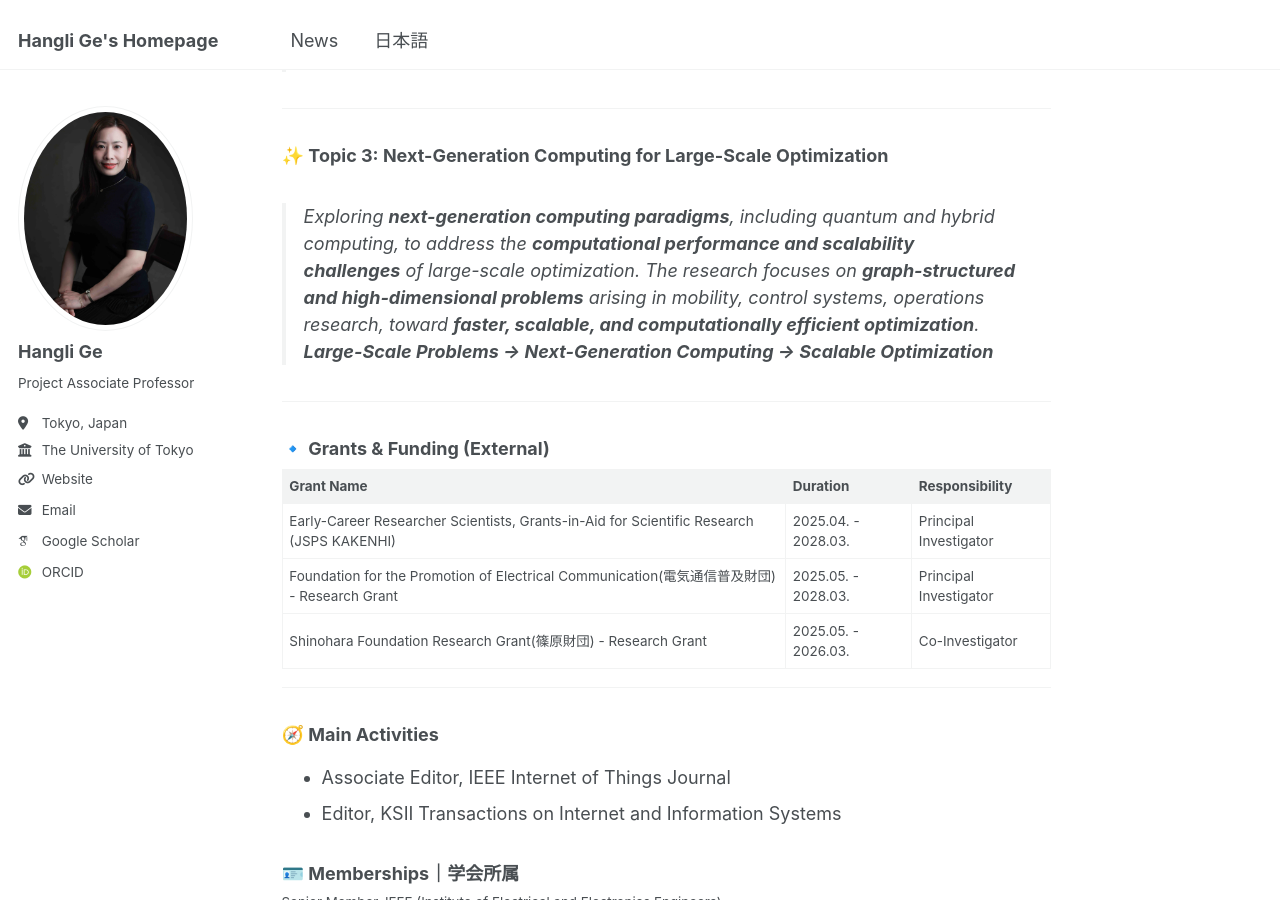
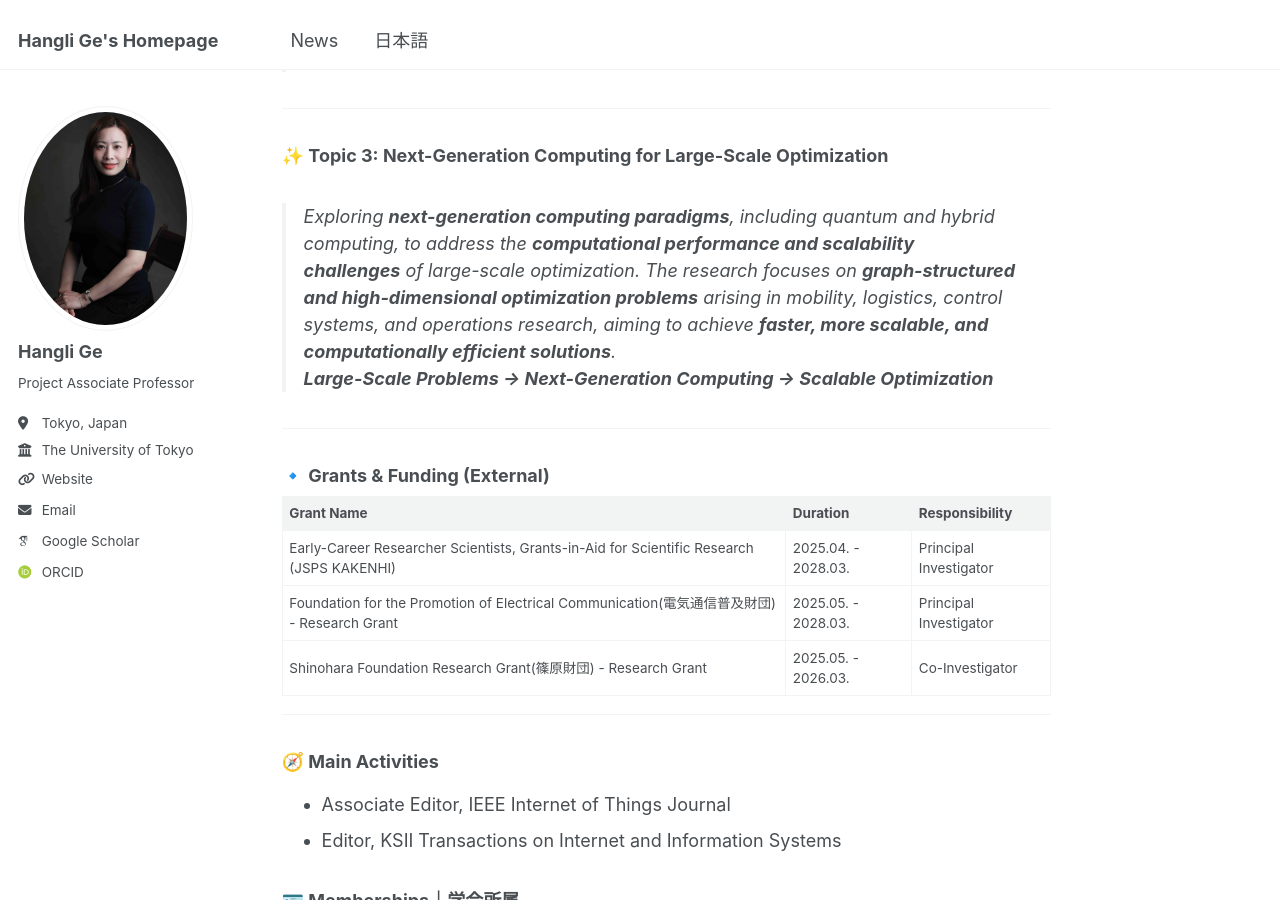
Before and after one commit to christie888/christie888.github.io, a Jekyll site: the page built from _pages/about.md, in a window 1280 px wide and 900 px high, scrolled down 1130 px. Built offline with Jekyll 4.4.1, drawn with Linux system fonts in a browser that asks for light colours; some web fonts are replaced.

Commit message:
Update about.md

```diff
--- a/_pages/about.md
+++ b/_pages/about.md
@@ -21,20 +21,18 @@
 ## 🔬 Research Topics
 
 ### ✨ Topic 1: Cyber-Physical Big-Data-Driven Traffic & Mobility Systems
-
 > Integrating heterogeneous **cyber-physical spatial data**, from physical-world observations (e.g., sensors, traffic, human mobility, and weather) to cyberspace data (e.g., reservation records, route/POI search records, and event calendars), for **traffic and mobility prediction, congestion forecasting, demand estimation, and proactive optimization**. The goal is to transform urban mobility management from **reactive responses to predictive and proactive decision-making**. <br> **Cyber-Physical Data → Prediction → Proactive Decision-Making**
 
 ---
 
 ### ✨ Topic 2: Complex Dynamic Systems for Urban Resilience
-
 > Modeling cities as **complex adaptive systems** using computational approaches such as **agent-based modeling and digital twins** to analyze urban dynamics, assess resilience, and simulate responses to disruptions. The goal is to support **robust urban planning, risk management, and resilient decision-making under uncertainty**. <br> **Urban Dynamics → Simulation → Resilience**
 
 ---
 
 ### ✨ Topic 3: Next-Generation Computing for Large-Scale Optimization
-
-> Exploring **next-generation computing paradigms**, including quantum and hybrid computing, to address the **computational performance and scalability challenges** of large-scale optimization. The research focuses on **graph-structured and high-dimensional problems** arising in mobility, control systems, operations research, toward **faster, scalable, and computationally efficient optimization**.<br> **Large-Scale Problems → Next-Generation Computing → Scalable Optimization**
+> Exploring **next-generation computing paradigms**, including quantum and hybrid computing, to address the **computational performance and scalability challenges** of large-scale optimization. The research focuses on **graph-structured and high-dimensional optimization problems** arising in mobility, logistics, control systems, and operations research, aiming to achieve **faster, more scalable, and computationally efficient solutions**.<br>
+> **Large-Scale Problems → Next-Generation Computing → Scalable Optimization**
 
 <!--
 
```
